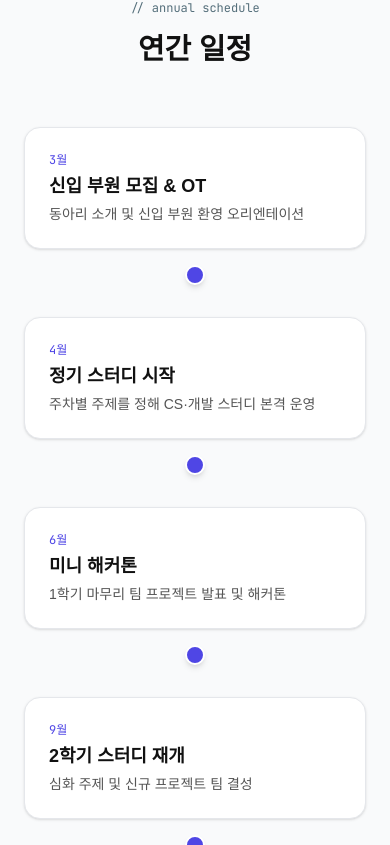
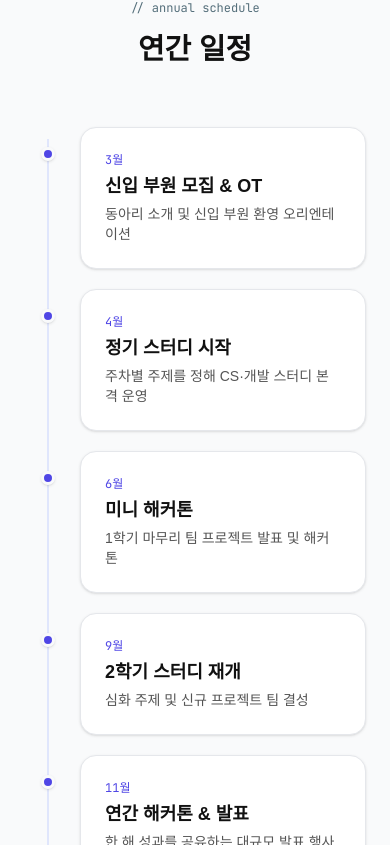
Before and after one commit to enderpawar/NL_Homepage, a React (Vite) app: page /activity in a window 390 px wide. Shown: the part 1799-2644 px from the top of the page. Built offline with nearby package versions, Linux system fonts and the light colour scheme; a web font is replaced by a local one.

Commit message:
feat: Introduce TimelineCard component for improved timeline rendering in ActivityPage

```diff
--- a/src/pages/ActivityPage.tsx
+++ b/src/pages/ActivityPage.tsx
@@ -19,6 +19,33 @@ const STATS = [
   { value: '2회',  label: '해커톤' },
   { value: '100%', label: '성장 보장' },
 ];
+
+function TimelineCard({
+  item,
+  inView,
+  index,
+}: {
+  item: (typeof TIMELINE)[number];
+  inView: boolean;
+  index: number;
+}) {
+  return (
+    <div
+      className="bg-white rounded-2xl p-6 border border-[#E5E7EB] shadow-sm hover:shadow-md transition-all duration-700 w-full"
+      style={{
+        opacity: inView ? 1 : 0,
+        transform: inView ? 'translateY(0)' : 'translateY(24px)',
+        transitionDelay: `${index * 100}ms`,
+      }}
+    >
+      <p className="font-mono text-xs mb-1" style={{ color: item.color }}>
+        {item.month}
+      </p>
+      <h3 className="font-bold text-[#111111] text-lg mb-1">{item.title}</h3>
+      <p className="text-[#555555] text-sm">{item.desc}</p>
+    </div>
+  );
+}
 
 export default function ActivityPage() {
   const heroRef  = useInView(0.1);
@@ -153,37 +180,53 @@ export default function ActivityPage() {
               연간 일정
             </h2>
           </div>
-          <div className="relative">
-            {/* 중앙 선 */}
-            <div className="absolute left-1/2 top-0 bottom-0 w-0 border-l-2 border-dashed border-[rgba(79,70,229,0.55)] hidden md:block" />
+          {/* 모바일: 왼쪽 세로축 + 마커가 선 위에 붙는 타임라인 (떠 있는 점 제거) */}
+          <div className="md:hidden relative pl-2">
+            {/* pl-2(8px) + 마커열 w-8 중앙(16px) = 24px → left-6 과 동일. 1px 선은 -translate-x-1/2 로 중심 정렬 */}
+            <div
+              className="pointer-events-none absolute left-6 top-3 bottom-3 w-px -translate-x-1/2 bg-[#C7D2FE]"
+              aria-hidden
+            />
+            <ul className="flex flex-col gap-5 list-none m-0 p-0">
+              {TIMELINE.map((item, i) => (
+                <li key={item.month} className="relative flex gap-4 items-stretch">
+                  <div className="relative z-10 flex flex-col items-center shrink-0 w-8 pt-5">
+                    <span
+                      className="w-3.5 h-3.5 rounded-full border-[3px] border-[#F9FAFB] shadow-sm shrink-0"
+                      style={{ background: item.color }}
+                      aria-hidden
+                    />
+                  </div>
+                  <div className="min-w-0 flex-1 pb-0">
+                    <TimelineCard item={item} inView={timeRef.inView} index={i} />
+                  </div>
+                </li>
+              ))}
+            </ul>
+          </div>
+
+          {/* 태블릿 이상: 기존 중앙 점선 + 좌우 교차 레이아웃 */}
+          <div className="relative hidden md:block">
+            <div className="absolute left-1/2 top-0 bottom-0 w-0 border-l-2 border-dashed border-[rgba(79,70,229,0.55)]" />
             <div className="flex flex-col gap-8">
               {TIMELINE.map((item, i) => (
                 <div
                   key={item.month}
-                  className={`flex flex-col md:flex-row md:items-center items-stretch gap-4 transition-all duration-700 ${
-                    i % 2 === 0 ? 'md:flex-row' : 'md:flex-row-reverse'
+                  className={`flex flex-row items-center gap-4 ${
+                    i % 2 === 0 ? 'flex-row' : 'flex-row-reverse'
                   }`}
-                  style={{
-                    opacity: timeRef.inView ? 1 : 0,
-                    transform: timeRef.inView ? 'translateY(0)' : 'translateY(24px)',
-                    transitionDelay: `${i * 100}ms`,
-                  }}
                 >
-                  <div className={`w-full md:flex-1 ${i % 2 === 0 ? 'md:text-right' : 'md:text-left'}`}>
-                    <div className="bg-white rounded-2xl p-6 border border-[#E5E7EB] shadow-sm hover:shadow-md transition-shadow inline-block w-full">
-                      <p className="font-mono text-xs mb-1" style={{ color: item.color }}>
-                        {item.month}
-                      </p>
-                      <h3 className="font-bold text-[#111111] text-lg mb-1">{item.title}</h3>
-                      <p className="text-[#555555] text-sm">{item.desc}</p>
+                  <div className={`flex-1 ${i % 2 === 0 ? 'text-right' : 'text-left'}`}>
+                    <div className={`inline-block w-full ${i % 2 === 0 ? 'ml-auto' : 'mr-auto'}`}>
+                      <TimelineCard item={item} inView={timeRef.inView} index={i} />
                     </div>
                   </div>
-                  {/* 중앙 도트 */}
                   <div
-                    className="w-5 h-5 rounded-full border-2 border-white shadow-md shrink-0 z-10 self-center"
+                    className="w-5 h-5 rounded-full border-2 border-white shadow-md shrink-0 z-10"
                     style={{ background: item.color }}
+                    aria-hidden
                   />
-                  <div className="flex-1 hidden md:block" />
+                  <div className="flex-1" />
                 </div>
               ))}
             </div>
```
